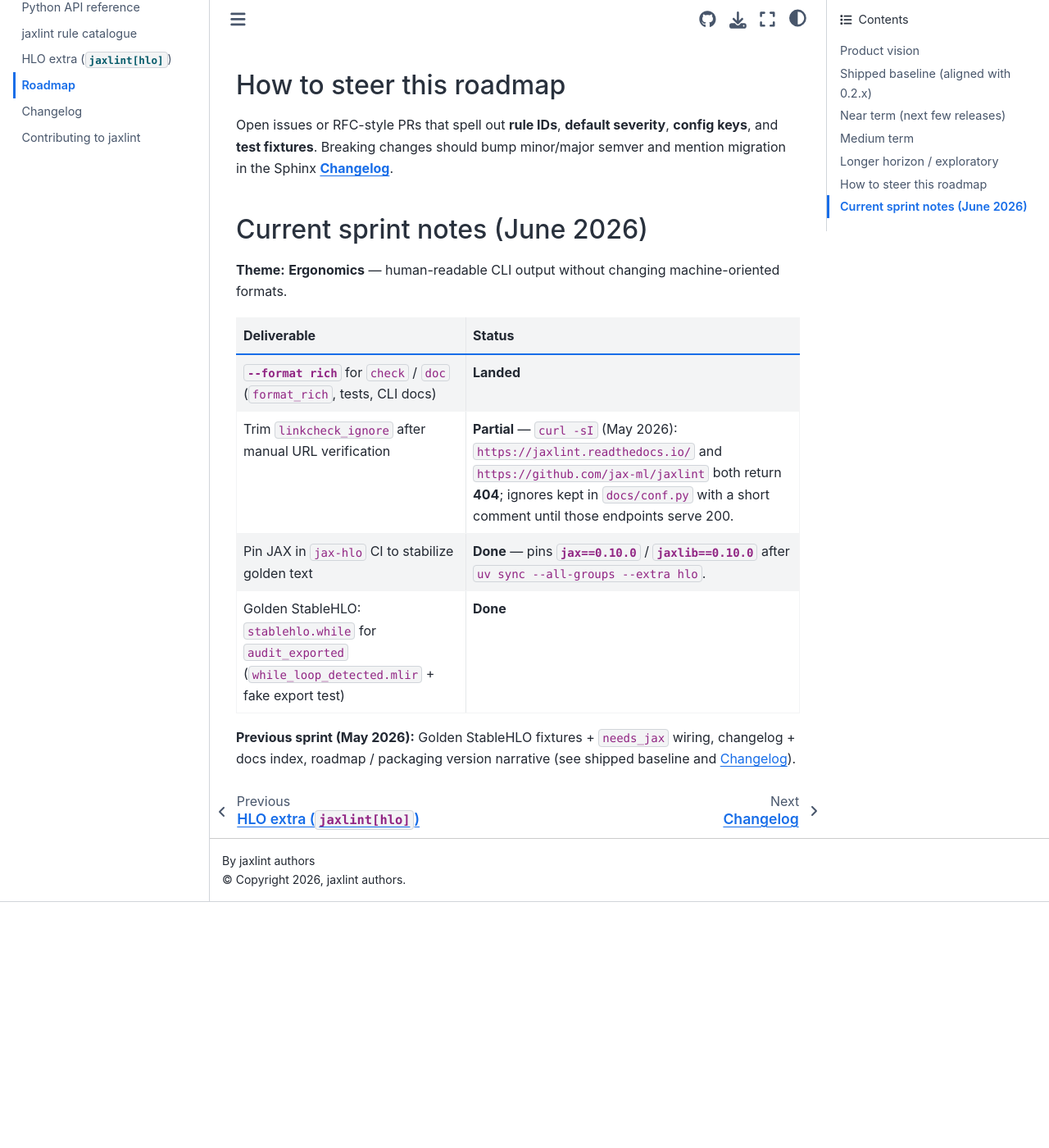
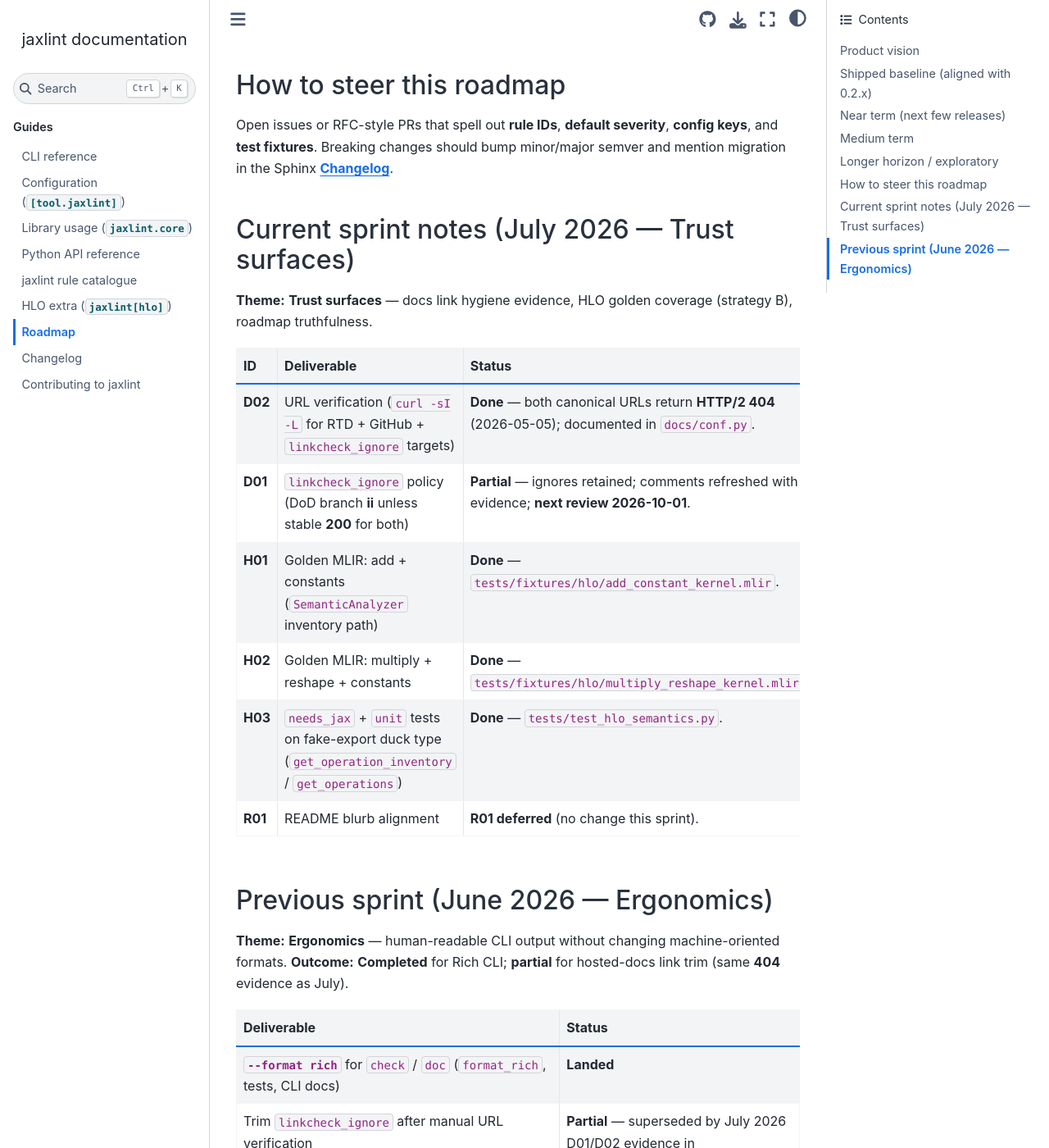
Before and after one commit to maraxen/jaxlint, a Sphinx documentation site: the page built from docs/roadmap.md, in a window 1280 px wide and 1400 px high, scrolled down 2844 px. Shown: the whole window at 82% size. Built offline with Sphinx 7.4.7 and the Sphinx Book theme 1.1.4, drawn with Linux system fonts in a browser that asks for light colours; before the commit the page ends 3944 px from its top, so only the background shows below that; some of the changed text lies outside the part shown.

Commit message:
Sprint July 2026: trust surfaces for docs and HLO goldens.
Re-verify RTD and GitHub URLs (still 404); refresh linkcheck_ignore
comments with dated evidence and a 2026-10-01 review target. Add two
StableHLO golden fixtures plus needs_jax SemanticAnalyzer inventory
tests outside the existing while/outfeed audit_exported pair. Update
roadmap sprint notes, changelog, and record the approved sprint plan
under .praxia.

Co-authored-by: Cursor <cursoragent@cursor.com>

```diff
--- a/docs/roadmap.md
+++ b/docs/roadmap.md
@@ -26,10 +26,10 @@ Already in tree today:
 Focus: **integrations, ergonomics, and trust** without bloating `jaxlint.core`.
 
 1. **Output formats** — **Shipped:** GitHub annotation JSON, **SARIF** 2.1.0 (`--format sarif`), **`compact`** text, and **`rich`** (`--format rich`, table layout; explicit `rich` dependency). **Remaining:** optional further Rich polish (panels, links) if desired.
-2. **Hosted docs hygiene** — **`sphinx.fail_on_warning` is already on** in `.readthedocs.yml`. **Remaining:** shrink **`linkcheck_ignore`** in `docs/conf.py` once the canonical RTD/HTML URLs and GitHub targets respond reliably to automated linkcheck (the root Read the Docs URL and GitHub may 404 or rate-limit until the project and links are stable).
+2. **Hosted docs hygiene** — **`sphinx.fail_on_warning` is already on** in `.readthedocs.yml`. **Partial (July 2026):** **`curl -sI -L`** (2026-05-05) still returns **404** for `https://jaxlint.readthedocs.io/` and `https://github.com/jax-ml/jaxlint`; **`linkcheck_ignore`** stays until stable **200** (next review **2026-10-01**; see `docs/conf.py` comments).
 3. **CI parity** — **Shipped:** required **`jax-hlo`** job installs `jaxlint[hlo]` and runs `pytest -m needs_jax` (merge-blocking). PR **`lint-test`** jobs run smoke + Ruff; full suite + coverage on **`main`** only.
 4. **API reference** — **Shipped:** Sphinx **autodoc** / **autosummary** for `jaxlint.core` (and configuration types under `jaxlint.core.config`; see **`api`** in the docs toctree). **`jaxlint.hlo`** stays a narrative-only page (`hlo`) so JAX is not imported on RTD builders.
-5. **HLO credibility** — **Shipped:** targeted pytest for `SemanticAnalyzer` / `GraphAuditSensor` (`get_operations`, `audit_kernel` / `audit_exported`, while and outfeed violation paths, `instrument_and_run` checkify failure). **Shipped (goldens):** StableHLO text fixtures under `tests/fixtures/hlo/` for two **`audit_exported`** checks — **outfeed** side-effect and **`stablehlo.while`** detection — with duck-typed export tests (**`@pytest.mark.needs_jax`**, **`jaxlint[hlo]`** in CI; merge-blocking **`jax-hlo`** pins JAX/jaxlib — see [Changelog](changelog.md)). **Remaining:** broaden golden coverage for more export-heavy cases (and optional broader MLIR parsing) as needed.
+5. **HLO credibility** — **Shipped:** targeted pytest for `SemanticAnalyzer` / `GraphAuditSensor` (`get_operations`, `audit_kernel` / `audit_exported`, while and outfeed violation paths, `instrument_and_run` checkify failure). **Shipped (goldens):** StableHLO text fixtures under `tests/fixtures/hlo/` — **outfeed** / **`stablehlo.while`** **`audit_exported`** paths plus **add+constant** and **multiply+reshape** inventory goldens (duck-typed fake exports; **`@pytest.mark.needs_jax`**, **`jaxlint[hlo]`** in CI; merge-blocking **`jax-hlo`** — see [Changelog](changelog.md)). **Remaining:** broaden golden coverage for more export-heavy cases (and optional broader MLIR parsing) as needed.
 
 ## Medium term
 
@@ -54,14 +54,27 @@ These are **not committed** milestones; revisit when upstream JAX and IDE ecosys
 
 Open issues or RFC-style PRs that spell out **rule IDs**, **default severity**, **config keys**, and **test fixtures**. Breaking changes should bump minor/major semver and mention migration in the Sphinx **[Changelog](changelog.md)**.
 
-## Current sprint notes (June 2026)
+## Current sprint notes (July 2026 — Trust surfaces)
 
-**Theme:** **Ergonomics** — human-readable CLI output without changing machine-oriented formats.
+**Theme:** **Trust surfaces** — docs link hygiene evidence, HLO golden coverage (strategy B), roadmap truthfulness.
+
+| ID | Deliverable | Status |
+|----|-------------|--------|
+| **D02** | URL verification (`curl -sI -L` for RTD + GitHub + `linkcheck_ignore` targets) | **Done** — both canonical URLs return **HTTP/2 404** (2026-05-05); documented in `docs/conf.py`. |
+| **D01** | `linkcheck_ignore` policy (DoD branch **ii** unless stable **200** for both) | **Partial** — ignores retained; comments refreshed with evidence; **next review 2026-10-01**. |
+| **H01** | Golden MLIR: add + constants (`SemanticAnalyzer` inventory path) | **Done** — `tests/fixtures/hlo/add_constant_kernel.mlir`. |
+| **H02** | Golden MLIR: multiply + reshape + constants | **Done** — `tests/fixtures/hlo/multiply_reshape_kernel.mlir`. |
+| **H03** | `needs_jax` + `unit` tests on fake-export duck type (`get_operation_inventory` / `get_operations`) | **Done** — `tests/test_hlo_semantics.py`. |
+| **R01** | README blurb alignment | **R01 deferred** (no change this sprint). |
+
+## Previous sprint (June 2026 — Ergonomics)
+
+**Theme:** **Ergonomics** — human-readable CLI output without changing machine-oriented formats. **Outcome:** **Completed** for Rich CLI; **partial** for hosted-docs link trim (same **404** evidence as July).
 
 | Deliverable | Status |
 |-------------|--------|
 | **`--format rich`** for `check` / `doc` (`format_rich`, tests, CLI docs) | **Landed** |
-| Trim `linkcheck_ignore` after manual URL verification | **Partial** — `curl -sI` (May 2026): `https://jaxlint.readthedocs.io/` and `https://github.com/jax-ml/jaxlint` both return **404**; ignores kept in `docs/conf.py` with a short comment until those endpoints serve 200. |
+| Trim `linkcheck_ignore` after manual URL verification | **Partial** — superseded by July 2026 D01/D02 evidence in `docs/conf.py`. |
 | Pin JAX in `jax-hlo` CI to stabilize golden text | **Done** — pins **`jax==0.10.0`** / **`jaxlib==0.10.0`** after `uv sync --all-groups --extra hlo`. |
 | Golden StableHLO: `stablehlo.while` for `audit_exported` (`while_loop_detected.mlir` + fake export test) | **Done** |
 
```
Also changed, not shown: docs/changelog.md (+2 -1 lines), docs/conf.py (+5 -2 lines), .praxia/sprint-2026-07-trust-surfaces.md (added), 3 other files.
